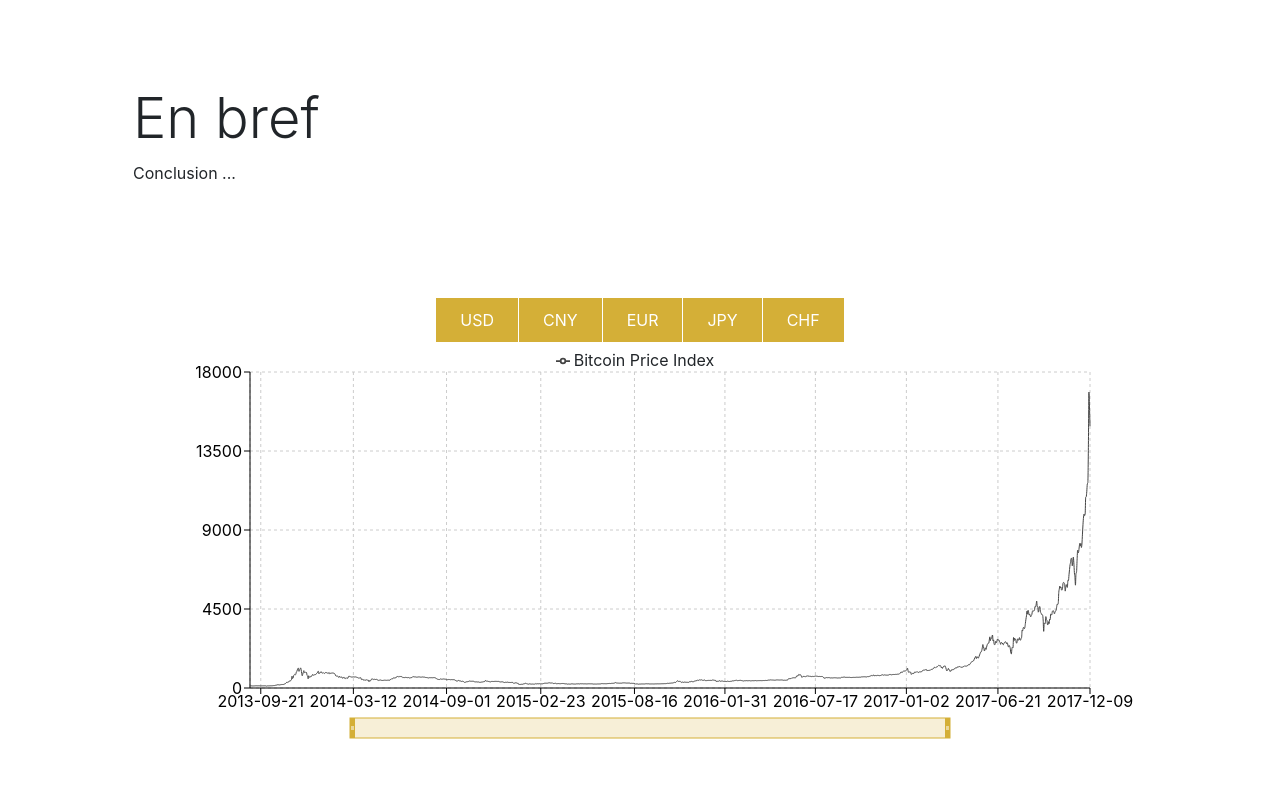
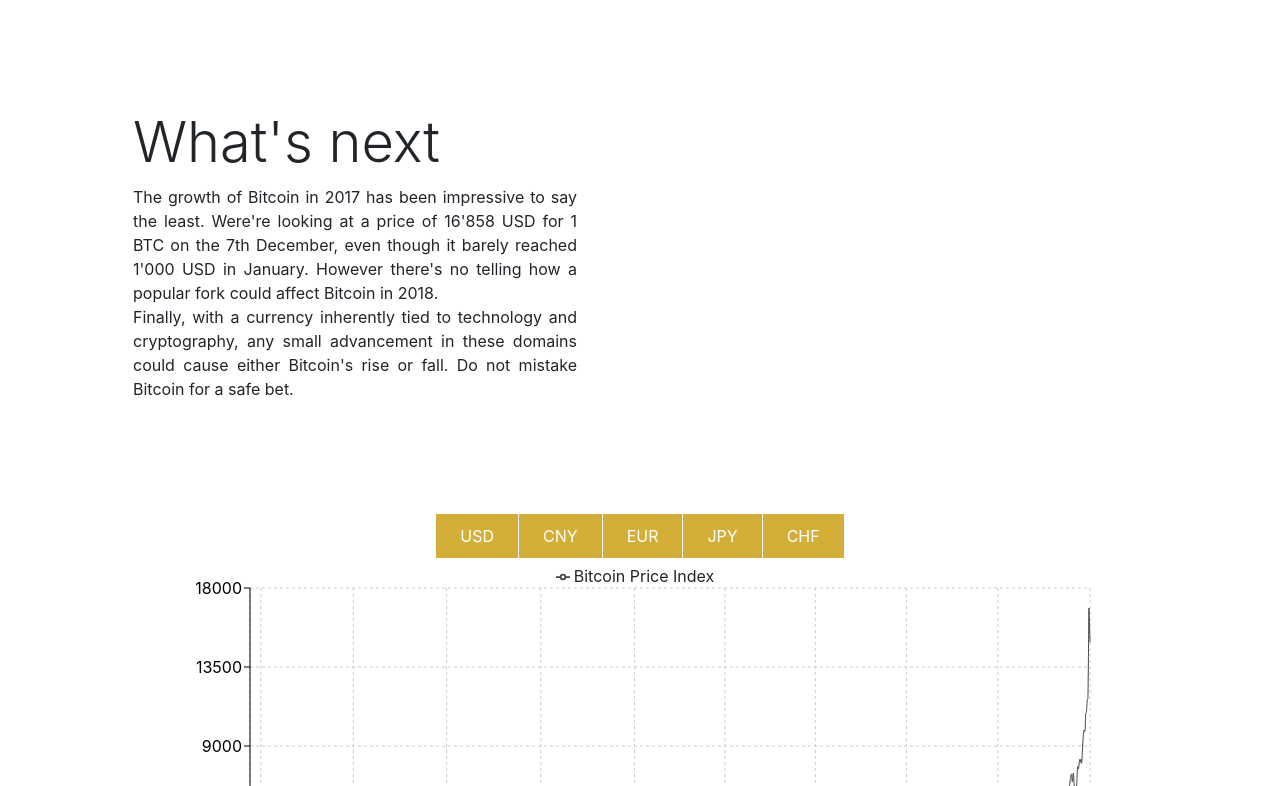
Before and after one commit to Bertral/bitcoin_story, a website: page static/index.html in a window 1280 px wide. Shown: the part 5557-6343 px from the top of the page. Drawn offline with Linux system fonts and the light colour scheme; files whose address does not match are found by name.

Commit message:
conclusion

```diff
--- a/static/index.html
+++ b/static/index.html
@@ -197,7 +197,7 @@
                             <p align="justify">
                             Just a few days later, during a weekend on the 12th of November 2017, Bitcoin Gold released its client. The new player in the game frightened the Bitcoin userbase. Promptly, the value of Bitcoin drops, reflecting this state of mind.
                             <br/>
-                            It is interesting to note that, during this weekend, the hashrate (a way to measure the speed at which people are trying to solve the Bitcoin challenge) halved. It stands to reason that a lot of miners started to mine Bitcoin Gold just in case it were to gain a lot of traction.
+                            It is interesting to note that, during this weekend, the hashrate (a way to measure the speed at which people are trying to solve the Bitcoin challenge) halved. It stands to reason that a lot of miners started to mine Bitcoin Gold using their existing hardware just in case it were to gain a lot of traction.
                         </div>
                     </div>
                 </div>
@@ -209,9 +209,12 @@
                 <div class="row align-items-center">
                     <div class="col-md-6 order-1">
                         <div class="p-5">
-                            <h2 class="display-4">En bref</h2>
+                            <h2 class="display-4">What's next</h2>
                             <p align="justify">
-                            Conclusion ...
+                                The growth of Bitcoin in 2017 has been impressive to say the least. Were're looking at a price of 16'858 USD for 1 BTC on the 7th December, even though it barely reached 1'000 USD in January.
+                                However there's no telling how a popular fork could affect Bitcoin in 2018.
+                                <br/>
+                                Finally, with a currency inherently tied to technology and cryptography, any small advancement in these domains could cause either Bitcoin's rise or fall. Do not mistake Bitcoin for a safe bet.
                             </p>
                         </div>
                     </div>
```
